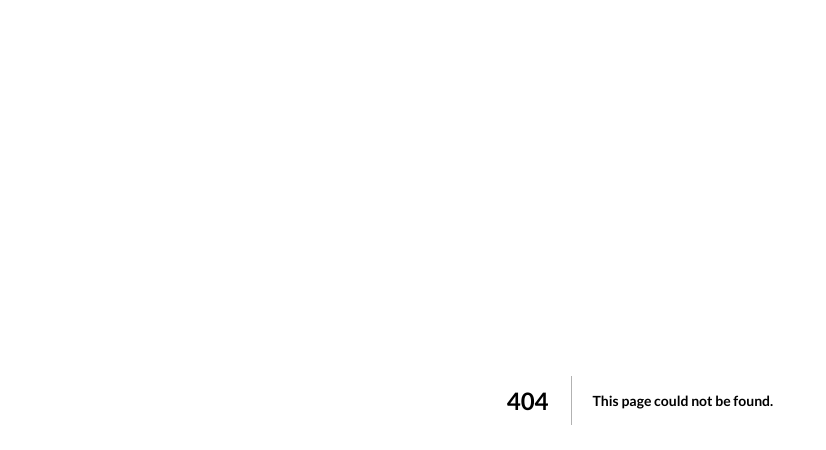
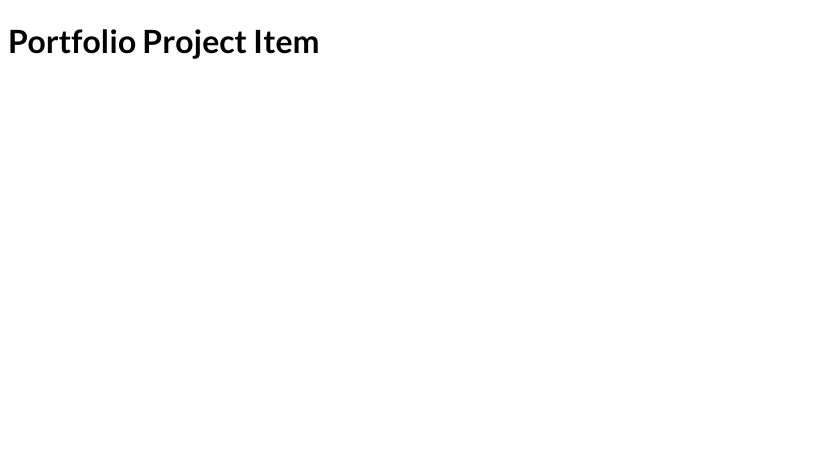
Before and after one commit to Khoidao55/nextJS, a Next.js app: page /portfolio/1 in a window 1280 px wide. Before the commit this address had no page. Shown: the top 450 px of the page, without its empty margins (0-826 px from the left). Built offline with nearby package versions, Linux system fonts and the light colour scheme.

Commit message:
creating dynamic routes

```diff
--- /dev/null
+++ b/pages/portfolio/[projectid].js
@@ -0,0 +1,9 @@
+const PortfolioProjectPage = () => {
+  return (
+    <div>
+      <h1>Portfolio Project Item</h1>
+    </div>
+  )
+}
+
+export default PortfolioProjectPage;
```
Also changed, not shown: pages/about/index.js (added, +9 -0 lines), pages/portfolio/index.js (added, +9 -0 lines).
